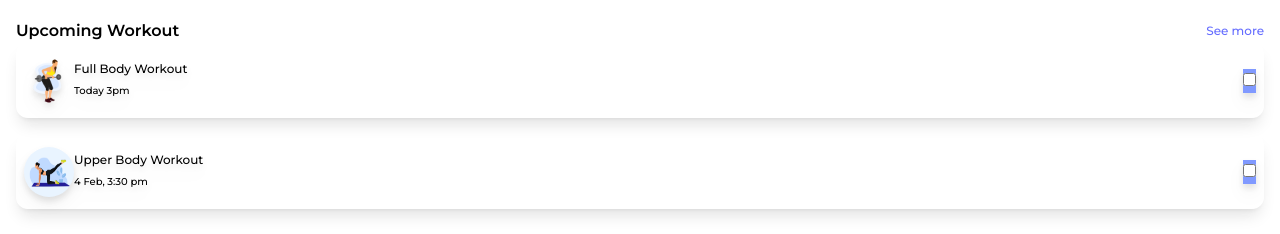
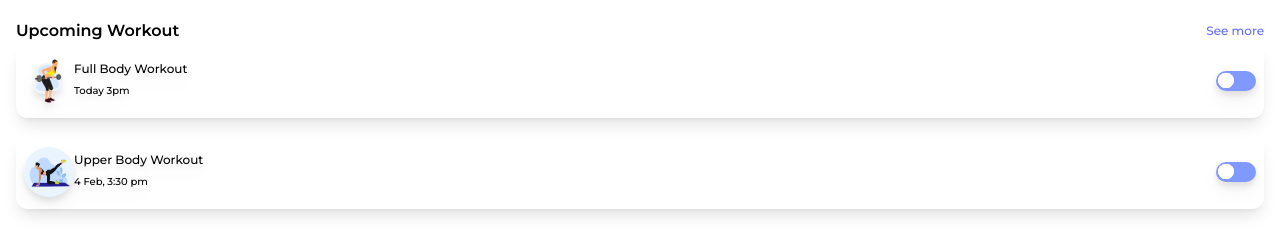
Before and after one commit to vaishnow/dacoid-fitness-preview, a React (Vite) app: page /progress-tracker in a window 1280 px wide. Shown: the part 311-545 px from the top of the page. Built offline with nearby package versions, Linux system fonts and the light colour scheme.

Commit message:
add switch style and animations

```diff
--- a/src/components/Switch.module.css
+++ b/src/components/Switch.module.css
@@ -1,4 +1,4 @@
-/* .switch {
+.switch {
 	height: 20px;
 	width: 40px;
 	border-radius: 14px;
@@ -74,4 +74,4 @@
 		transform: rotate(90deg);
 		border-radius: 50%;
 	}
-} */
+}
--- a/src/components/Switch.tsx
+++ b/src/components/Switch.tsx
@@ -1,11 +1,25 @@
+import { useId } from "react";
+import styles from "./Switch.module.css";
+
 type Props = { accentColor?: string; enabled?: boolean; className?: string };
 
 const Switch = ({ className }: Props) => {
+  const inputId = useId();
+
+  const addAnimation = () => {
+	const inputElement=document.getElementById(inputId)
+	if(inputElement){
+		inputElement.classList.add(styles.warp)
+		inputElement.removeAttribute("onchange");
+	}
+  };
 
   return (
-    <label className={`bg-[#8099FF] ${className}`}>
+    <label className={`bg-[#8099FF] ${className} ${styles.switch}`}>
       <input
+        onChange={addAnimation}
         type="checkbox"
+        id={inputId}
         className='before:bg-white after:bg-white'
       />
     </label>
```
